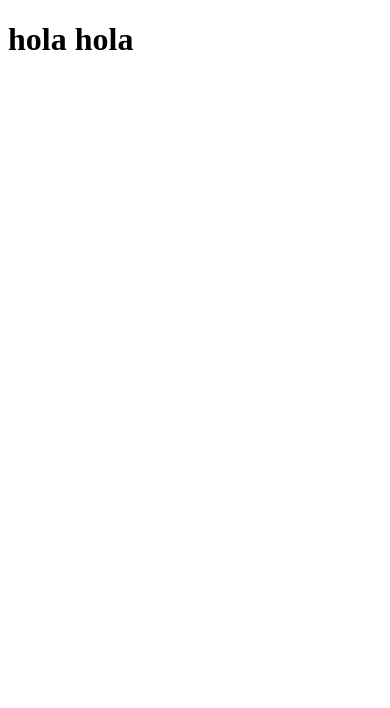
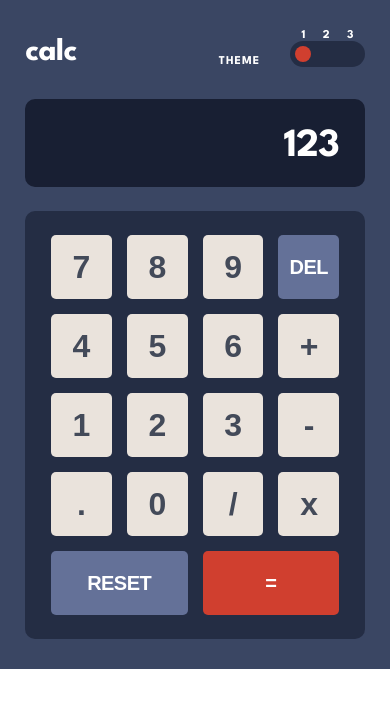
Before and after one commit to andreslopezlu/Calculator-app, a plain HTML site: page index.html in a window 390 px wide. Drawn offline with Linux system fonts and the light colour scheme.

Commit message:
complete hmtl and css for theme1 mobile

```diff
--- a/index.html
+++ b/index.html
@@ -7,9 +7,51 @@
     <link rel="preconnect" href="https://fonts.googleapis.com">
     <link rel="preconnect" href="https://fonts.gstatic.com" crossorigin>
     <link href="https://fonts.googleapis.com/css2?family=League+Spartan:wght@100..900&display=swap" rel="stylesheet">
-    <link rel="shortcut icon" href="https://img.icons8.com/?size=100&id=fOjdSPYNLycf&format=png&color=000000" type="image/x-icon">
+    <link rel="shortcut icon" href="https://img.icons8.com/?size=100&id=Q5wTP6NZr6yy&format=png&color=000000" type="image/x-icon">
+    <link rel="stylesheet" href="./styles/resetter.css">
+    <link rel="stylesheet" href="./styles/style.css">
 </head>
 <body>
-    <h1>hola hola</h1>
+    <div class="main-container background-color1a">
+        <header>
+            <h1 class="main-title text-color2a">calc</h1>
+            <div class="theme">
+                <p class="theme__title text-color2a">THEME</p>
+                <div class="theme-selector">
+                    <div class="theme-ids">
+                        <p class="theme-ids__text text-color2a">1</p>
+                        <p class="theme-ids__text text-color2a">2</p>
+                        <p class="theme-ids__text text-color2a">3</p>
+                    </div>
+                    <div class="selector background-color3a">
+                        <div class="switch background-color4a"></div>
+                    </div>
+                </div>
+            </div>
+        </header>
+        <section class="calculation background-color5a">
+            <p class="calculation__text text-color2a">123</p>
+        </section>
+        <section class="keyboard background-color3a">
+            <button class="seven number-key background-color6a text-color7a">7</button>
+            <button class="eight number-key background-color6a text-color7a">8</button>
+            <button class="nine number-key background-color6a text-color7a">9</button>
+            <button class="delete number-key background-color8a text-color2a">DEL</button>
+            <button class="four number-key background-color6a text-color7a">4</button>
+            <button class="five number-key background-color6a text-color7a">5</button>
+            <button class="six number-key background-color6a text-color7a">6</button>
+            <button class="plus number-key background-color6a text-color7a">+</button>
+            <button class="one number-key background-color6a text-color7a">1</button>
+            <button class="two number-key background-color6a text-color7a">2</button>
+            <button class="three number-key background-color6a text-color7a">3</button>
+            <button class="minus number-key background-color6a text-color7a">-</button>
+            <button class="dot number-key background-color6a text-color7a">.</button>
+            <button class="cero number-key background-color6a text-color7a">0</button>
+            <button class="division number-key background-color6a text-color7a">/</button>
+            <button class="multiplication number-key background-color6a text-color7a">x</button>
+            <button class="reset number-key background-color8a text-color2a">RESET</button>
+            <button class="equal number-key background-color4a text-color2a">=</button>
+        </section>
+    </div>
 </body>
 </html>
--- a/styles/style.css
+++ b/styles/style.css
@@ -1,17 +1,187 @@
 :root {
     --letter1: "League Spartan";
     --letter2: "sans-serif";
-    --color1: #FFF;
-    --color2: #3A4663;
-    --color3: #242D44;
-    --color4: #D03F2F;
-    --color5: #181F33;
-    --color5: #647198;
-    --color6: #EAE3DC;
-    --color7: #434A59;
 
+    --color1a: #3A4663;
+    --color2a: #FFF;
+    --color3a: #242D44;
+    --color4a: #D03F2F;
+    --color5a: #181F33;
+    --color6a: #EAE3DC;
+    --color7a: #434A59;
+    --color8a: #647198;
+
+    --color1b: #E6E6E6;
+    --color2b: #36362C;
+    --color3b: #D2CDCD;
+    --color4b: #C85402;
+    --color5b: #EEE;
+    --color6b: #E5E4E1;
+    --color7b: #378187;
+
+    --color1c: #17062A;
+    --color2c: #FFE53D;
+    --color3c: #1E0936;
+    --color4c: #00DED0;
+    --color5c: #331C4D;
+    --color6c: #56077C;
+}
+
+.main-container {
+    padding: 30px 6.5%;
+}
+
+.background-color1a {
+    background-color: var(--color1a);
+}
+
+.text-color2a {
+    color: var(--color2a);
+}
+
+.background-color3a {
+    background-color: var(--color3a);
+}
+
+.background-color4a {
+    background-color: var(--color4a);
+}
+
+.background-color5a {
+    background-color: var(--color5a);
+}
+
+.background-color6a {
+    background-color: var(--color6a);
+}
+
+.text-color7a {
+    color: var(--color7a);
+}
+
+.background-color8a {
+    background-color: var(--color8a);
 }
 
 html {
     font-size: 62.5%;
+    font-family: var(--letter1), var(--letter2);
 }
+
+header{
+    display: flex;
+    justify-content: space-between;
+    margin: 0 auto;
+    margin-bottom: 32px;
+    align-items: flex-end;
+}
+
+.main-title {
+    text-align: center;
+    font-size: 3.2rem;
+    font-style: normal;
+    font-weight: 700;
+    line-height: normal;
+    letter-spacing: -0.533px;
+}
+
+.theme {
+    display: flex;
+    width: 43%;
+    align-items: flex-end;
+    justify-content: space-between;
+}
+
+.theme__title {
+    text-align: center;
+    font-size: 12px;
+    font-style: normal;
+    font-weight: 700;
+    line-height: normal;
+    letter-spacing: 1px;
+}
+
+.theme-selector {
+    display: flex;
+    flex-direction: column;
+    flex-wrap: nowrap;
+    width: 51%;
+    justify-content: space-between;
+}
+
+.theme-ids {
+    display: flex;
+    justify-content: space-between;
+    width: 70%;
+    margin: 0 auto;
+    text-align: center;
+    font-size: 1.2rem;
+    font-style: normal;
+    font-weight: 700;
+    line-height: normal;
+}
+
+.selector {
+    display: flex;
+    border-radius: 13px;
+    padding: 5px;
+}
+
+.switch {
+    width: 16px;
+    height: 16px;
+    border-radius: 50%;
+}
+
+.calculation {
+    margin: 0 auto;
+    display: flex;
+    justify-content: flex-end;
+    padding-right: 7.5%;
+    padding-top: 29px;
+    padding-bottom: 22px;
+    border-radius: 10px;
+    margin-bottom: 24px;
+}
+
+.calculation__text {
+    text-align: right;
+    font-size: 4rem;
+    font-style: normal;
+    font-weight: 700;
+    line-height: normal;
+    letter-spacing: -0.667px;
+}
+
+.keyboard {
+    border-radius: 10px;
+    padding: 24px 7.5%;
+    display: grid;
+    grid-template: repeat(5, 1fr) / repeat(4, 1fr);
+    gap: 15px 15px;
+}
+
+.number-key {
+    height: 64px;
+    border-radius: 5px;
+    border: none;
+    text-align: center;
+    font-size: 3.2rem;
+    font-style: normal;
+    font-weight: 700;
+    line-height: normal;
+    letter-spacing: -0.533px;
+    padding: 0;
+}
+
+.reset, .delete, .equal {
+    font-size: 2rem;
+}
+
+.reset {
+    grid-area: 5 / 1 / 5 / 3;
+}
+
+.equal {
+    grid-area: 5 / 3 / 5 / 5;
+}
```
